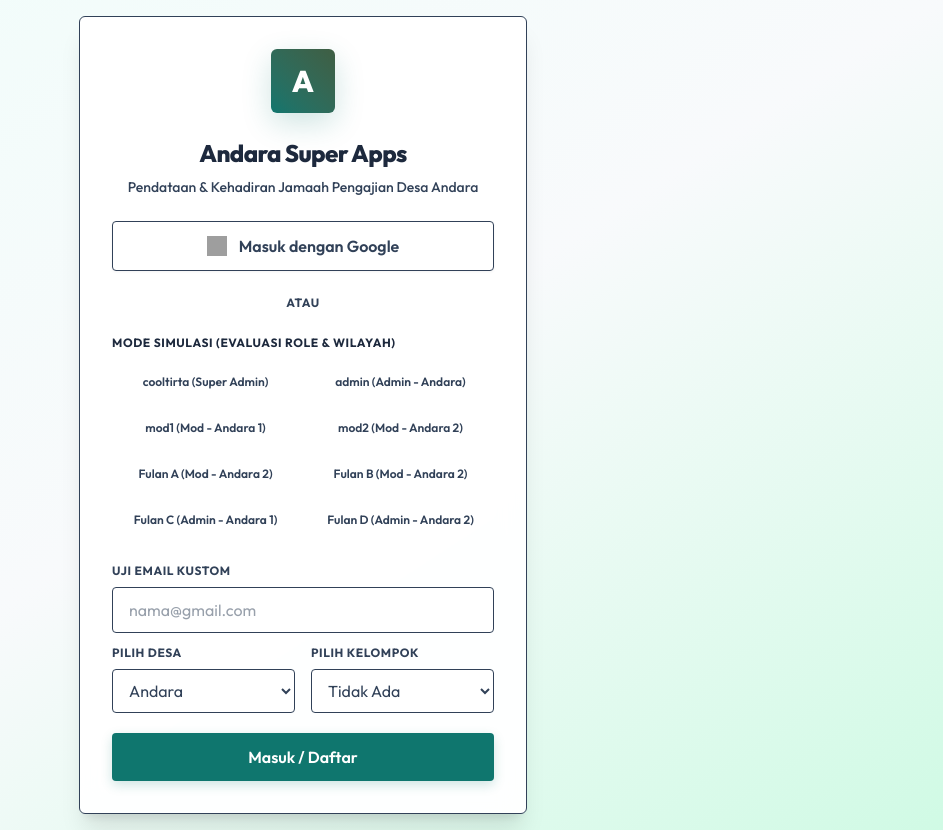
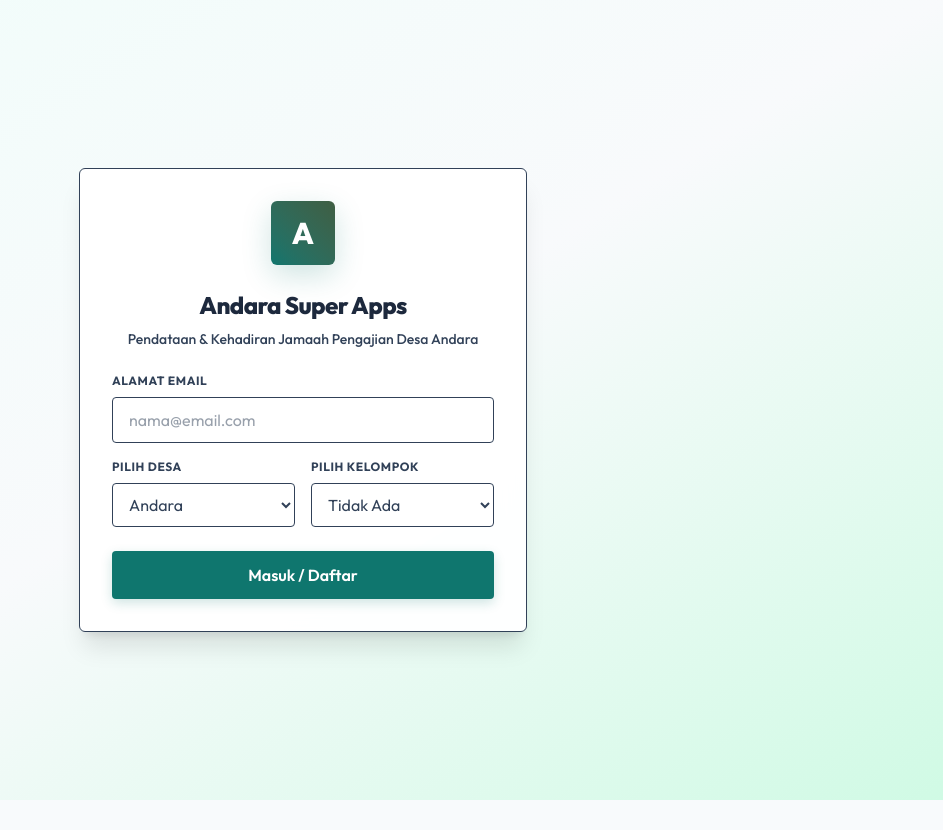
Before and after one commit to cooltirta/andara-super-apps, a Next.js app: page /login in a window 1280 px wide. Shown: the whole page, without its empty margins (337-1280 px from the left). After the commit the page ends 800 px from the top, so only its background shows below. Built offline with nearby package versions, Linux system fonts and the light colour scheme; grey boxes are pictures that could not be loaded.

Commit message:
prod: make login page and API production ready

```diff
--- a/app/api/auth/login/route.js
+++ b/app/api/auth/login/route.js
@@ -35,16 +35,6 @@ export async function POST(request) {
 
       const { rows: newRows } = await db.query("SELECT * FROM user_profiles WHERE email = $1;", [email]);
       user = newRows[0];
-    } else {
-      // If user exists, check if we need to update kelompok/desa for simulation purposes (except Super Admin)
-      if (email !== "cooltirta@gmail.com" && (kelompok !== undefined || desa !== user.desa)) {
-        await db.query(
-          "UPDATE user_profiles SET kelompok = $1, desa = $2 WHERE email = $3;",
-          [kelompok, desa, email]
-        );
-        const { rows: updatedRows } = await db.query("SELECT * FROM user_profiles WHERE email = $1;", [email]);
-        user = updatedRows[0];
-      }
     }
 
     const response = NextResponse.json(user);
--- a/app/login/page.js
+++ b/app/login/page.js
@@ -72,58 +72,15 @@ export default function LoginPage() {
           </div>
         )}
 
-        {/* Mock Google Login Button */}
-        <button
-          onClick={() => handleLogin('cooltirta@gmail.com', 'Andara', null)}
-          className="flex items-center justify-center gap-3 w-full py-3 px-4 rounded-sm bg-white hover:bg-grey-50 border border-grey-200 text-grey-700 font-semibold shadow-sm hover:shadow-md transition-all duration-150 mb-6 disabled:opacity-60"
-          disabled={loading}
-        >
-          <img src="https://upload.wikimedia.org/wikipedia/commons/c/c1/Google_%22G%22_logo.svg" className="w-5 h-5" alt="Google Logo" />
-          <span>Masuk dengan Google</span>
-        </button>
-
-        <div className="flex items-center my-6 text-grey-500 text-xs font-bold uppercase tracking-wider before:content-[''] before:flex-1 before:h-[1px] before:bg-grey-200 before:mr-4 after:content-[''] after:flex-1 after:h-[1px] after:bg-grey-200 after:ml-4">
-          atau
-        </div>
-
-        {/* Simulation Options for Evaluators */}
-        <h3 className="text-left text-xs font-bold uppercase tracking-wider text-grey-500 mb-3">Mode Simulasi (Evaluasi Role & Wilayah)</h3>
-        <div className="grid grid-cols-2 gap-2 mb-6">
-          <button onClick={() => handleLogin('cooltirta@gmail.com', 'Andara', null)} className="py-2.5 px-2 text-xs font-semibold rounded-sm bg-grey-100 hover:bg-primary-light hover:border-primary hover:text-primary border border-transparent text-grey-700 transition-all duration-150 text-center" disabled={loading}>
-            cooltirta (Super Admin)
-          </button>
-          <button onClick={() => handleLogin('admin@andara.com', 'Andara', null)} className="py-2.5 px-2 text-xs font-semibold rounded-sm bg-grey-100 hover:bg-primary-light hover:border-primary hover:text-primary border border-transparent text-grey-700 transition-all duration-150 text-center" disabled={loading}>
-            admin (Admin - Andara)
-          </button>
-          <button onClick={() => handleLogin('mod1@andara.com', 'Andara', 'Andara 1')} className="py-2.5 px-2 text-xs font-semibold rounded-sm bg-grey-100 hover:bg-primary-light hover:border-primary hover:text-primary border border-transparent text-grey-700 transition-all duration-150 text-center" disabled={loading}>
-            mod1 (Mod - Andara 1)
-          </button>
-          <button onClick={() => handleLogin('mod2@andara.com', 'Andara', 'Andara 2')} className="py-2.5 px-2 text-xs font-semibold rounded-sm bg-grey-100 hover:bg-primary-light hover:border-primary hover:text-primary border border-transparent text-grey-700 transition-all duration-150 text-center" disabled={loading}>
-            mod2 (Mod - Andara 2)
-          </button>
-          <button onClick={() => handleLogin('fulan_a@andara.com', 'Andara', 'Andara 2')} className="py-2.5 px-2 text-xs font-semibold rounded-sm bg-grey-100 hover:bg-primary-light hover:border-primary hover:text-primary border border-transparent text-grey-700 transition-all duration-150 text-center" disabled={loading}>
-            Fulan A (Mod - Andara 2)
-          </button>
-          <button onClick={() => handleLogin('fulan_b@andara.com', 'Andara', 'Andara 2')} className="py-2.5 px-2 text-xs font-semibold rounded-sm bg-grey-100 hover:bg-primary-light hover:border-primary hover:text-primary border border-transparent text-grey-700 transition-all duration-150 text-center" disabled={loading}>
-            Fulan B (Mod - Andara 2)
-          </button>
-          <button onClick={() => handleLogin('fulan_c@andara.com', 'Andara', 'Andara 1')} className="py-2.5 px-2 text-xs font-semibold rounded-sm bg-grey-100 hover:bg-primary-light hover:border-primary hover:text-primary border border-transparent text-grey-700 transition-all duration-150 text-center" disabled={loading}>
-            Fulan C (Admin - Andara 1)
-          </button>
-          <button onClick={() => handleLogin('fulan_d@andara.com', 'Andara', 'Andara 2')} className="py-2.5 px-2 text-xs font-semibold rounded-sm bg-grey-100 hover:bg-primary-light hover:border-primary hover:text-primary border border-transparent text-grey-700 transition-all duration-150 text-center" disabled={loading}>
-            Fulan D (Admin - Andara 2)
-          </button>
-        </div>
-
-        {/* Custom Login Form */}
-        <form onSubmit={handleSubmit} className="text-left flex flex-direction-col flex-col gap-3">
+        {/* Login / Register Form */}
+        <form onSubmit={handleSubmit} className="text-left flex flex-col gap-4 mt-6">
           <div className="flex flex-col gap-2">
-            <label htmlFor="login-email" className="text-xs font-bold uppercase tracking-wider text-grey-500">Uji Email Kustom</label>
+            <label htmlFor="login-email" className="text-xs font-bold uppercase tracking-wider text-grey-500">Alamat Email</label>
             <input
               type="email"
               id="login-email"
               className="w-full px-4 py-2.5 rounded-sm border border-grey-200 focus:border-primary focus:ring-2 focus:ring-primary/10 transition-all outline-none bg-white/50 text-grey-900"
-              placeholder="nama@gmail.com"
+              placeholder="nama@email.com"
               required
               value={email}
               onChange={(e) => setEmail(e.target.value)}
```
